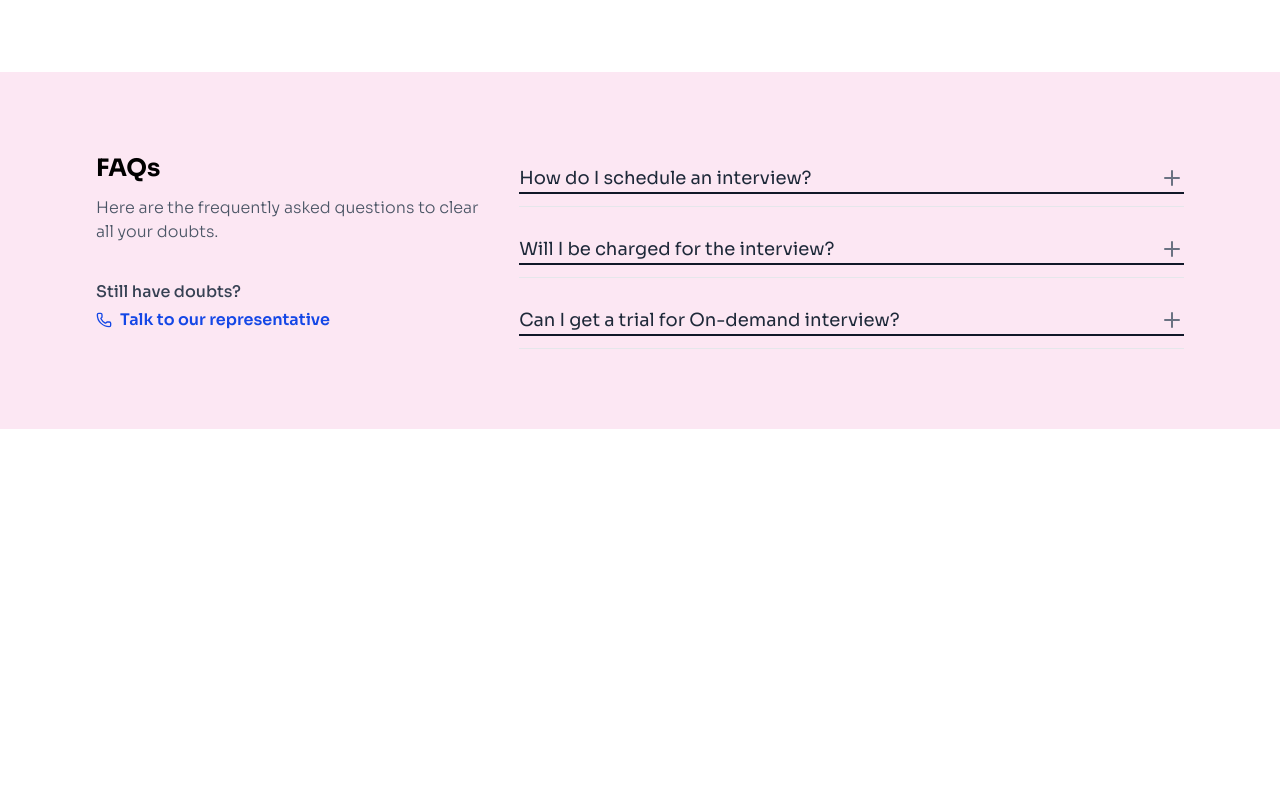
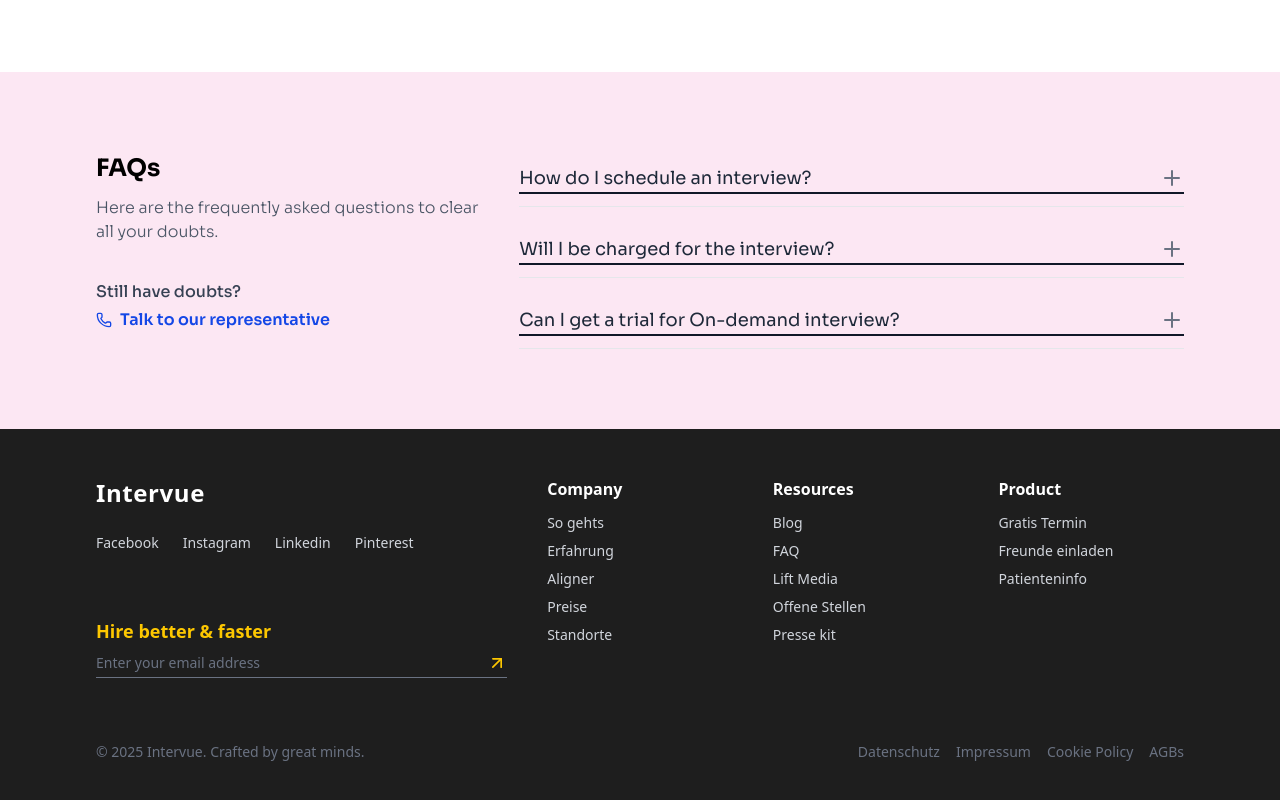
Before and after one commit to garimatiwari2004/webdev, a React (Vite) app in the folder my-project/: page / in a window 1280 px wide. Shown: the part 3281-4081 px from the top of the page. Before the commit the page ends 3710 px from the top, so only its background shows below. Built offline with nearby package versions, Linux system fonts and the light colour scheme.

Commit message:
fix: uncomment FooterPage component in LandingPage for proper rendering

```diff
--- a/my-project/src/components/footerpage.jsx
+++ b/my-project/src/components/footerpage.jsx
@@ -1,91 +1,90 @@
-// import { ArrowUpRight } from "lucide-react";
-// import React from "react";
+import { ArrowUpRight } from "lucide-react";
 
-// export default function FooterPage(){
-//   return (
-//     <footer className=" bg-[#1E1E1E] text-gray-300 py-12 px-6 md:px-16 lg:px-24">
-//       {/* Top Section */}
-//       <div className="grid grid-cols-1 md:grid-cols-5 gap-10 pb-10  border-gray-700">
-//         {/* Logo + Socials */}
-//         <div className="col-span-2 space-y-6">
-//           <h2 className="text-2xl font-bold text-white tracking-wide">
-//             Intervue
-//           </h2>
-//           <div className="flex gap-6 text-sm">
-//             <a href="#" className="hover:text-white">
-//               Facebook
-//             </a>
-//             <a href="#" className="hover:text-white">
-//               Instagram
-//             </a>
-//             <a href="#" className="hover:text-white">
-//               Linkedin
-//             </a>
-//             <a href="#" className="hover:text-white">
-//               Pinterest
-//             </a>
-//           </div>
+export default function FooterPage(){
+  return (
+    <footer className=" bg-[#1E1E1E] text-gray-300 py-12 px-6 md:px-16 lg:px-24">
+      {/* Top Section */}
+      <div className="grid grid-cols-1 md:grid-cols-5 gap-10 pb-10  border-gray-700">
+        {/* Logo + Socials */}
+        <div className="col-span-2 space-y-6">
+          <h2 className="text-2xl font-bold text-white tracking-wide">
+            Intervue
+          </h2>
+          <div className="flex gap-6 text-sm">
+            <a href="#" className="hover:text-white">
+              Facebook
+            </a>
+            <a href="#" className="hover:text-white">
+              Instagram
+            </a>
+            <a href="#" className="hover:text-white">
+              Linkedin
+            </a>
+            <a href="#" className="hover:text-white">
+              Pinterest
+            </a>
+          </div>
 
-//           <div className="mt-16">
-//             <h3 className="text-lg font-semibold text-yellow-400">
-//               Hire better & faster
-//             </h3>
-//             <div className="flex items-center mt-2 border-b border-gray-500 pb-1">
-//               <input
-//                 type="email"
-//                 placeholder="Enter your email address"
-//                 className="bg-transparent outline-none text-sm flex-1 text-gray-300 placeholder-gray-500"
-//               />
-//               <ArrowUpRight className="text-yellow-400 w-5 h-5 cursor-pointer" />
-//             </div>
-//           </div>
-//         </div>
+          <div className="mt-16">
+            <h3 className="text-lg font-semibold text-yellow-400">
+              Hire better & faster
+            </h3>
+            <div className="flex items-center mt-2 border-b border-gray-500 pb-1">
+              <input
+                type="email"
+                placeholder="Enter your email address"
+                className="bg-transparent outline-none text-sm flex-1 text-gray-300 placeholder-gray-500"
+              />
+              <ArrowUpRight className="text-yellow-400 w-5 h-5 cursor-pointer" />
+            </div>
+          </div>
+        </div>
 
-//         {/* Company */}
-//         <div>
-//           <h4 className="font-semibold text-white mb-3">Company</h4>
-//           <ul className="space-y-2 text-sm">
-//             <li><a href="#" className="hover:text-white">So gehts</a></li>
-//             <li><a href="#" className="hover:text-white">Erfahrung</a></li>
-//             <li><a href="#" className="hover:text-white">Aligner</a></li>
-//             <li><a href="#" className="hover:text-white">Preise</a></li>
-//             <li><a href="#" className="hover:text-white">Standorte</a></li>
-//           </ul>
-//         </div>
+        {/* Company */}
+        <div>
+          <h4 className="font-semibold text-white mb-3">Company</h4>
+          <ul className="space-y-2 text-sm">
+            <li><a href="#" className="hover:text-white">So gehts</a></li>
+            <li><a href="#" className="hover:text-white">Erfahrung</a></li>
+            <li><a href="#" className="hover:text-white">Aligner</a></li>
+            <li><a href="#" className="hover:text-white">Preise</a></li>
+            <li><a href="#" className="hover:text-white">Standorte</a></li>
+          </ul>
+        </div>
 
-//         {/* Resources */}
-//         <div>
-//           <h4 className="font-semibold text-white mb-3">Resources</h4>
-//           <ul className="space-y-2 text-sm">
-//             <li><a href="#" className="hover:text-white">Blog</a></li>
-//             <li><a href="#" className="hover:text-white">FAQ</a></li>
-//             <li><a href="#" className="hover:text-white">Lift Media</a></li>
-//             <li><a href="#" className="hover:text-white">Offene Stellen</a></li>
-//             <li><a href="#" className="hover:text-white">Presse kit</a></li>
-//           </ul>
-//         </div>
+        {/* Resources */}
+        <div>
+          <h4 className="font-semibold text-white mb-3">Resources</h4>
+          <ul className="space-y-2 text-sm">
+            <li><a href="#" className="hover:text-white">Blog</a></li>
+            <li><a href="#" className="hover:text-white">FAQ</a></li>
+            <li><a href="#" className="hover:text-white">Lift Media</a></li>
+            <li><a href="#" className="hover:text-white">Offene Stellen</a></li>
+            <li><a href="#" className="hover:text-white">Presse kit</a></li>
+          </ul>
+        </div>
 
-//         {/* Product */}
-//         <div>
-//           <h4 className="font-semibold text-white mb-3">Product</h4>
-//           <ul className="space-y-2 text-sm">
-//             <li><a href="#" className="hover:text-white">Gratis Termin</a></li>
-//             <li><a href="#" className="hover:text-white">Freunde einladen</a></li>
-//             <li><a href="#" className="hover:text-white">Patienteninfo</a></li>
-//           </ul>
-//         </div>
-//       </div>
+        {/* Product */}
+        <div>
+          <h4 className="font-semibold text-white mb-3">Product</h4>
+          <ul className="space-y-2 text-sm">
+            <li><a href="#" className="hover:text-white">Gratis Termin</a></li>
+            <li><a href="#" className="hover:text-white">Freunde einladen</a></li>
+            <li><a href="#" className="hover:text-white">Patienteninfo</a></li>
+          </ul>
+        </div>
+      </div>
 
-//       {/* Bottom Section */}
-//       <div className="flex flex-col md:flex-row justify-between items-center mt-6 text-sm text-gray-500 gap-2">
-//         <p>© 2025 Intervue. Crafted by great minds.</p>
-//         <div className="flex gap-4">
-//           <a href="#" className="hover:text-white">Datenschutz</a>
-//           <a href="#" className="hover:text-white">Impressum</a>
-//           <a href="#" className="hover:text-white">Cookie Policy</a>
-//           <a href="#" className="hover:text-white">AGBs</a>
-//         </div>
-//       </div>
-//     </footer>
-//   );
-// };
+      {/* Bottom Section */}
+      <div className="flex flex-col md:flex-row justify-between items-center mt-6 text-sm text-gray-500 gap-2">
+        <p>© 2025 Intervue. Crafted by great minds.</p>
+        <div className="flex gap-4">
+          <a href="#" className="hover:text-white">Datenschutz</a>
+          <a href="#" className="hover:text-white">Impressum</a>
+          <a href="#" className="hover:text-white">Cookie Policy</a>
+          <a href="#" className="hover:text-white">AGBs</a>
+        </div>
+      </div>
+    </footer>
+  );
+};
--- a/my-project/src/components/landingpage.jsx
+++ b/my-project/src/components/landingpage.jsx
@@ -1,5 +1,6 @@
 import Explore from "./explore";
 import FAQ from "./Faq";
+import FooterPage from "./footerpage";
 
 
 import Hero from "./hero";
@@ -18,7 +19,7 @@ export default function LandingPage() {
         <Yt/>
         <Explore/>
         <FAQ/>
-        {/* <FooterPage/> */}
+        <FooterPage/>
 
         </>
     )
```
